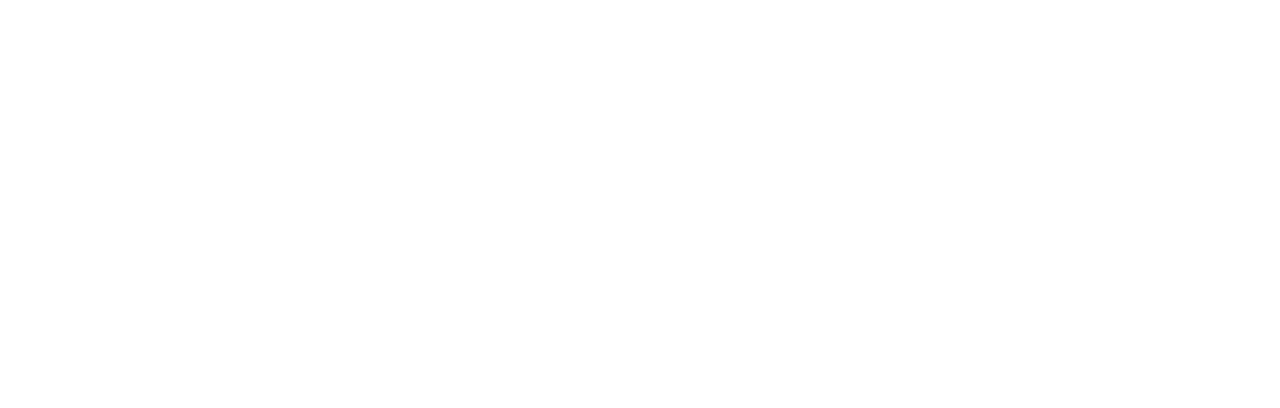
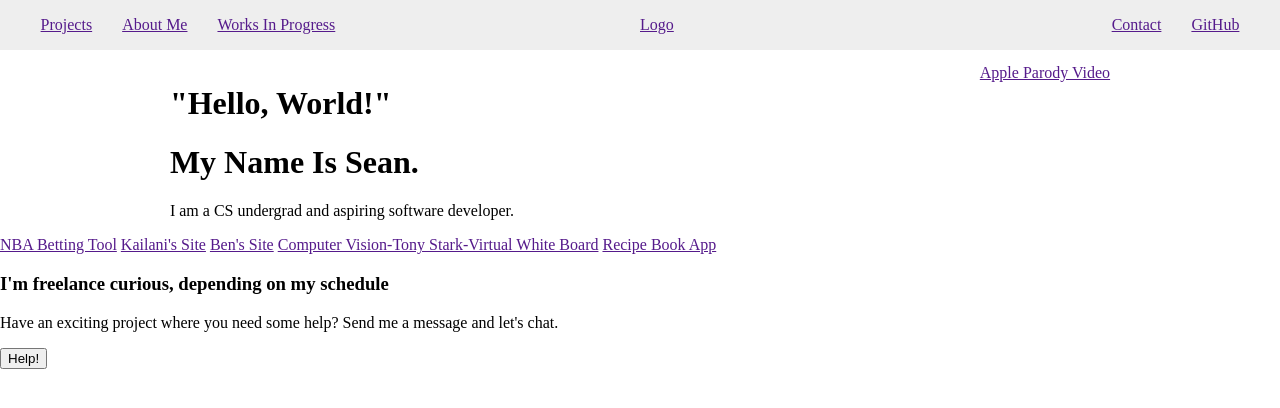
Before and after one commit to sean1773/personal-site, a plain HTML site: page index.html in a window 1280 px wide. Drawn offline with Linux system fonts and the light colour scheme.

Commit message:
Nav bar positioned

```diff
--- a/index.css
+++ b/index.css
@@ -0,0 +1,71 @@
+html,
+body {
+    margin: 0%;
+    padding: 0%;
+}
+
+
+/* Navigation Bar */
+
+.nav-background {
+    margin: 0%;
+}
+
+.top-nav-container {
+    position: fixed;
+    top: 0;
+    flex-direction: row;
+    width: 100%;
+    display: flex;
+    background-color: #EEEEEE;
+    margin: 0%;
+    border: 0;
+}
+
+.nav-buttons {
+    width: 100%;
+    list-style-type: none;
+    padding-left: 2%;
+    padding-right: 2%;
+    justify-content: space-evenly;
+    flex-direction: row;
+    display: inline-flex;
+}
+
+.nav-logo {
+    position: absolute;
+    left: 50%;
+}
+
+.left-buttons {
+    display: inline-flex;
+    flex-direction: row;
+    justify-content: left;
+    width: 100%;
+}
+
+.right-buttons {
+    justify-content: flex-end;
+    width: 100%;
+    display: inline-flex;
+}
+
+.nav-list {
+    padding: 0px 15px 0px 15px;
+}
+
+
+/* Hero Box */
+
+.hero-box {
+    width: 100%;
+    margin-top: 5%;
+    flex-direction: row;
+    display: inline-flex;
+    justify-content: space-evenly;
+    background-color: ;
+}
+
+.left-hero-box {
+    width: 50%;
+}
--- a/index.html
+++ b/index.html
@@ -5,10 +5,78 @@
     <meta charset="UTF-8">
     <meta http-equiv="X-UA-Compatible" content="IE=edge">
     <meta name="viewport" content="width=device-width, initial-scale=1.0">
-    <title>Document</title>
+    <link rel="stylesheet" href="index.css">
+    <title>seanflynn.dev</title>
 </head>
 
 <body>
+    <!--Navigation Bar-->
+    <nav class="top-nav-container">
+        <ul class="nav-buttons">
+            <div class="left-buttons">
+                <li>
+                    <a class="nav-logo" href="">Logo</a>
+                </li>
+                <li>
+                    <a class="nav-list" href="">Projects</a>
+                </li>
+                <li>
+                    <a class="nav-list" href="">About Me</a>
+                </li>
+                <li>
+                    <a class="nav-list" href="">Works In Progress</a>
+                </li>
+            </div>
+            <div class="right-buttons">
+                <li>
+                    <a class="nav-list nav-right" href="">Contact</a>
+                </li>
+                <li>
+                    <a class="nav-list nav-right" href="">GitHub</a>
+                </li>
+            </div>
+        </ul>
+    </nav>
+
+    <!--Hero Box-->
+
+    <div class="hero-box">
+        <div class="left-hero-box">
+            <div class="hello-world-carousel">
+                <h1>"Hello, World!"</h1>
+            </div>
+            <div class="intro-message">
+                <h1>My Name Is Sean.</h1>
+                <p>I am a CS undergrad and aspiring software developer.</p>
+            </div>
+        </div>
+        <div class="splash-box-container">
+            <a href="">Apple Parody Video</a>
+        </div>
+    </div>
+
+    <!--Project Tiles-->
+    <div class="project-tiles-container">
+        <a class="single-project-tile" href="">NBA Betting Tool</a>
+        <a class="single-project-tile" href="">Kailani's Site</a>
+        <a class="single-project-tile" href="">Ben's Site</a>
+        <a class="single-project-tile" href="">Computer Vision-Tony Stark-Virtual White Board</a>
+        <a class="single-project-tile" href="">Recipe Book App</a>
+    </div>
+
+    <!--Footer-->
+    <footer>
+        <div class="footer-container">
+            <h3 class="footer-title">I'm freelance curious, depending on my schedule</h3>
+            <p class="footer-text">Have an exciting project where you need some help? Send me a message and let's chat.</p>
+        </div>
+    </footer>
+
+    <!--Help Button-->
+    <div>
+        <button class="chat-bot-button">Help!</button>
+    </div>
+
 
 </body>
 
```
